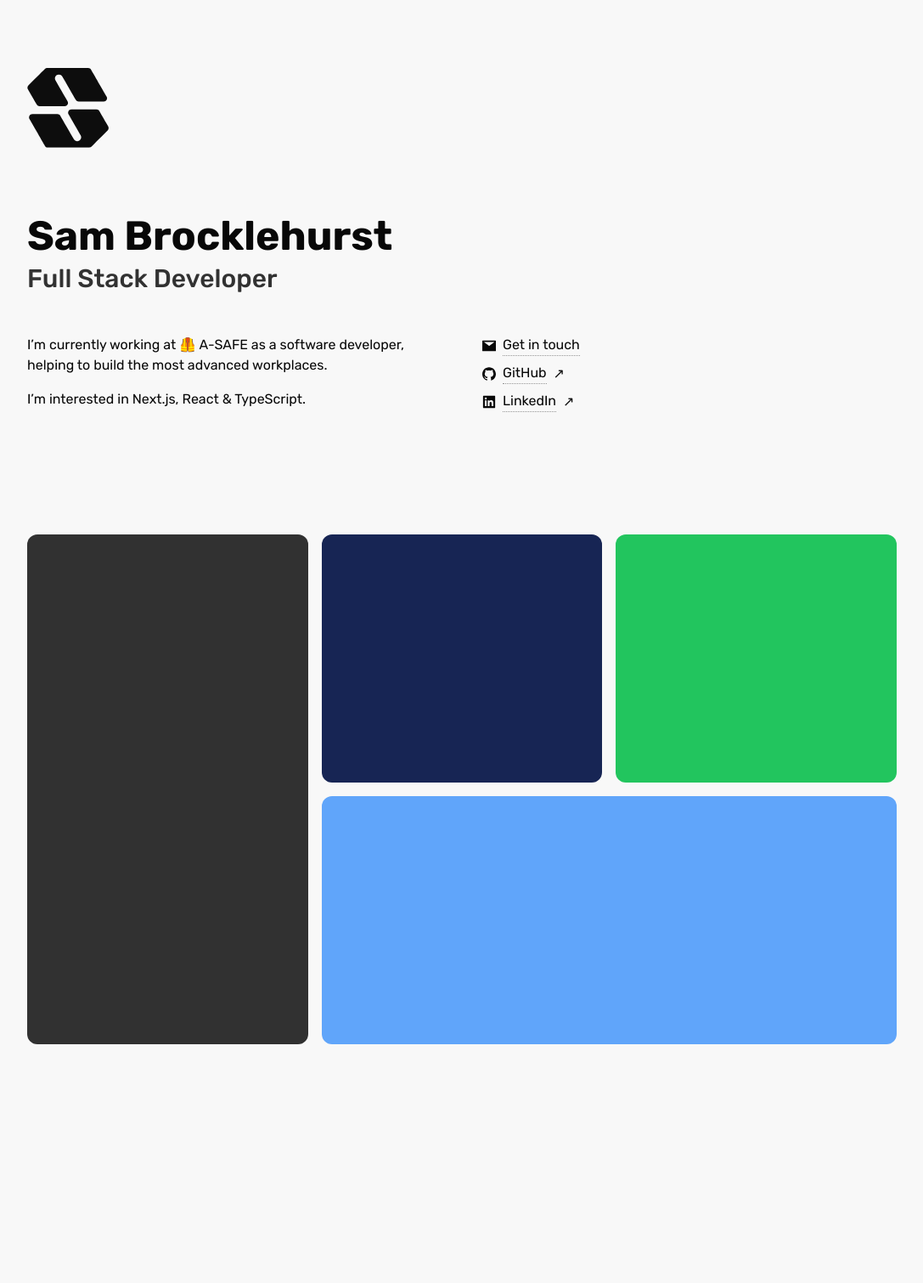
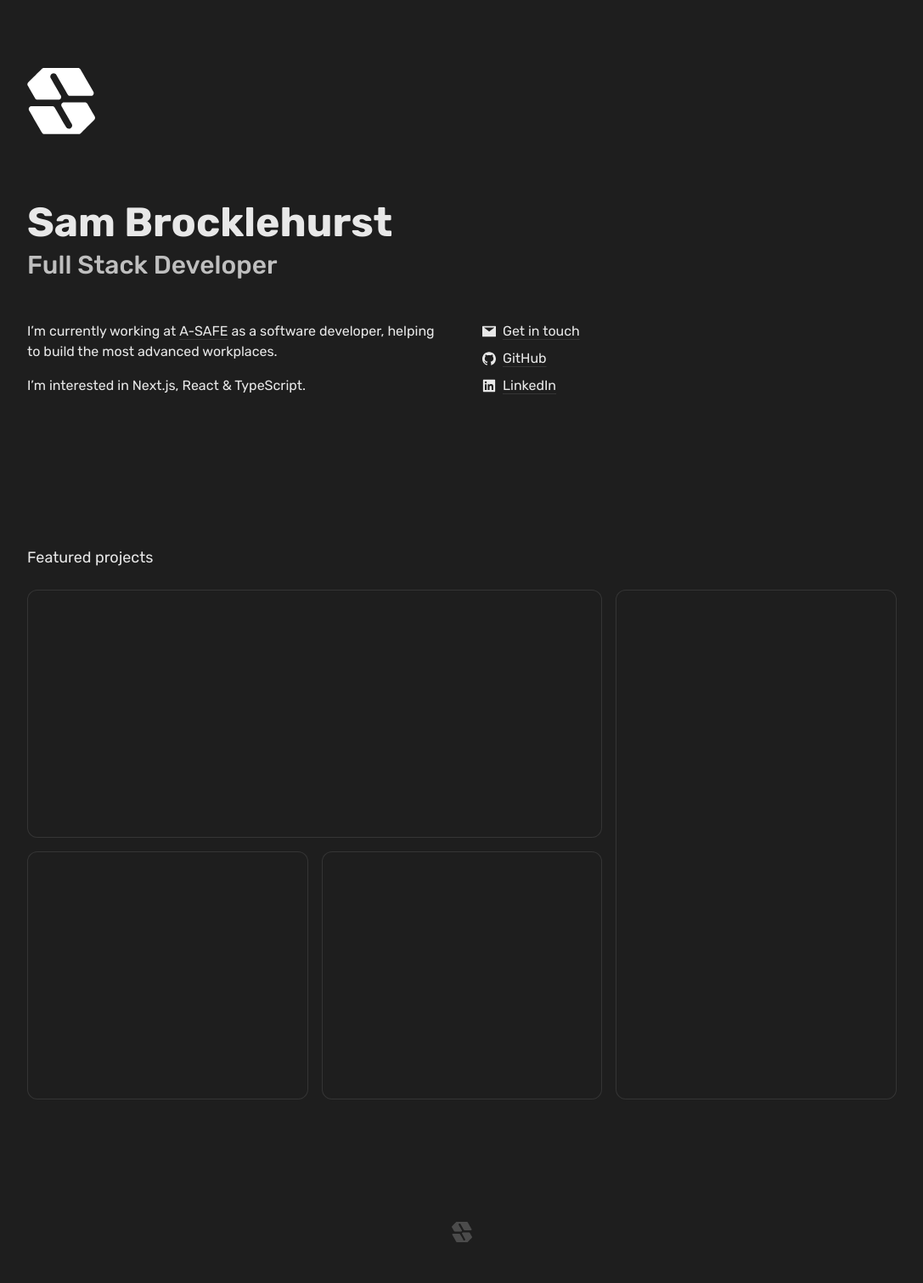
Before and after one commit to sambrock/v4, an Astro site: page / in a window 1280 px wide. Shown: the whole page at 85% size, without its empty margins (96-1183 px from the left). Before the commit the page ends 1373 px from the top, so only its background shows below. Built offline with nearby package versions, Linux system fonts and the light colour scheme; Astro itself is replaced by a stand-in of ours.

Commit message:
adding ui

```diff
--- /dev/null
+++ b/src/components/Footer.astro
@@ -0,0 +1,5 @@
+<footer class="flex items-center justify-center pb-12 gap-6">
+  <div class="w-6">
+    <img src="/logo/logo-w.svg" class="select-none opacity-20" />
+  </div>
+</footer>
--- a/src/components/Hero.astro
+++ b/src/components/Hero.astro
@@ -5,22 +5,27 @@ import MailIcon from '../icons/MailIcon.astro';
 import LinkedInIcon from '../icons/LinkedInIcon.astro';
 ---
 
-<div class="flex flex-col gap-12">
-  <div class="w-24 pt-20 pb-8"><img src="/logo/logo-b.svg" /></div>
+<div class="flex flex-col gap-12 py-8">
+  <div class="w-20 pt-12 pb-8">
+    <img src="/logo/logo-w.svg" class="select-none" />
+  </div>
   <div class="space-y-2">
-    <h1 class="block text-5xl font-bold text-neutral-text">Sam Brocklehurst</h1>
-    <h2 class="block text-3xl font-medium text-black/80">Full Stack Developer</h2>
+    <h1 class="block text-5xl font-bold">Sam Brocklehurst</h1>
+    <h2 class="block text-3xl font-medium opacity-80">Full Stack Developer</h2>
   </div>
   <div class="grid grid-cols-2 gap-12">
     <div class="space-y-4">
-      <p>I’m currently working at 🦺 A-SAFE as a software developer, helping to build the most advanced workplaces.</p>
+      <p>
+        I’m currently working at <Link href="https://www.asafe.com" target="_blank">A-SAFE</Link> as a software developer,
+        helping to build the most advanced workplaces.
+      </p>
       <p>I’m interested in Next.js, React & TypeScript.</p>
     </div>
     <div class="space-y-2 flex flex-col items-start">
       <Link href="mailto:hi@sambrock.com"><MailIcon /><span>Get in touch</span></Link>
-      <Link href="https://github.com/sambrock" target="_blank"><GitHubIcon /><span>GitHub</span> ↗</Link>
+      <Link href="https://github.com/sambrock" target="_blank"><GitHubIcon /><span>GitHub</span></Link>
       <Link href="https://www.linkedin.com/in/sam-brocklehurst/" target="_blank">
-        <LinkedInIcon /><span>LinkedIn</span> ↗
+        <LinkedInIcon /><span>LinkedIn</span>
       </Link>
     </div>
   </div>
--- a/src/components/Link.astro
+++ b/src/components/Link.astro
@@ -8,6 +8,6 @@ const { ...attrs } = Astro.props;
 
 <a
   {...attrs}
-  class={`inline-flex items-center hover:text-primary gap-2 [&>span]:border-dotted [&>span]:border-b [&>span]:border-black/40 ${attrs.class}`}
+  class={`inline-flex items-center gap-2 underline underline-offset-4 decoration-white/10 hover:decoration-white/30 ${attrs.class}`}
   ><slot /></a
 >
--- a/src/components/projects/Projects.astro
+++ b/src/components/projects/Projects.astro
@@ -1,6 +1,9 @@
-<div class="grid gap-4 grid-cols-3 grid-rows-2 my-36 w-full h-[600px]">
-  <div class="bg-black/80 rounded-xl col-start-1 row-start-1 col-span-1 row-span-2 h-full w-full"></div>
-  <div class="bg-blue-950 rounded-xl h-full w-full"></div>
-  <div class="bg-green-500 rounded-xl h-full w-full"></div>
-  <div class="bg-blue-400 rounded-xl col-span-2 row-start-2 row-span-1 h-full w-full"></div>
+<div class="my-36">
+  <h2 class="text-lg mb-6">Featured projects</h2>
+  <div class="grid gap-4 grid-cols-3 grid-rows-2 h-[600px]">
+    <div class="border border-white/10 rounded-xl col-span-2 row-start-1 row-span-1 h-full w-full"></div>
+    <div class="border border-white/10 rounded-xl col-start-3 row-start-1 col-span-1 row-span-2 h-full w-full"></div>
+    <div class="border border-white/10 rounded-xl h-full w-full"></div>
+    <div class="border border-white/10 rounded-xl h-full w-full"></div>
+  </div>
 </div>
--- a/src/layouts/Layout.astro
+++ b/src/layouts/Layout.astro
@@ -7,18 +7,17 @@
     <link rel="preconnect" href="https://fonts.googleapis.com" />
     <link rel="preconnect" href="https://fonts.gstatic.com" crossorigin />
     <link
-      href="https://fonts.googleapis.com/css2?family=Rubik:wght@400;500;600;700;800;900&display=swap"
+      href="https://fonts.googleapis.com/css2?family=Rubik:wght@300;400;500;600;700;800;900&display=swap"
       rel="stylesheet"
     />
 
-    <link rel="apple-touch-icon" sizes="180x180" href="/favicon_3/apple-touch-icon.png" />
-    <link rel="icon" type="image/png" sizes="32x32" href="/favicon_3/favicon-32x32.png" />
-    <link rel="icon" type="image/png" sizes="16x16" href="/favicon_3/favicon-16x16.png" />
+    <link rel="apple-touch-icon" sizes="180x180" href="/favicon/apple-touch-icon.png" />
+    <link rel="icon" type="image/png" sizes="32x32" href="/favicon/favicon-32x32.png" />
+    <link rel="icon" type="image/png" sizes="16x16" href="/favicon/favicon-16x16.png" />
   </head>
   <body>
     <div class="md:max-w-5xl mx-auto">
       <slot />
-      <!-- your content is injected here -->
     </div>
   </body>
 </html>
@@ -26,8 +25,13 @@
 <style is:global>
   * {
     font-family: 'Rubik', sans-serif;
-    background-color: #f8f8f8;
-    color: #080808;
+    background-color: #1e1e1e;
+    color: #e8e8e8;
+  }
+
+  *::selection {
+    background-color: #e8e8e8;
+    color: #1e1e1e;
   }
 
   .debug {
--- a/src/pages/index.astro
+++ b/src/pages/index.astro
@@ -1,4 +1,5 @@
 ---
+import Footer from '../components/Footer.astro';
 import Hero from '../components/Hero.astro';
 import Projects from '../components/projects/Projects.astro';
 import Layout from '../layouts/Layout.astro';
@@ -6,7 +7,8 @@ import Layout from '../layouts/Layout.astro';
 
 <Layout>
   <main>
-		<Hero />
-		<Projects />
+    <Hero />
+    <Projects />
   </main>
+  <Footer />
 </Layout>
--- a/tailwind.config.js
+++ b/tailwind.config.js
@@ -5,10 +5,6 @@ export default {
     extend: {
       colors: {
         primary: '#ff1700',
-        neutral: {
-          text: '#080808',
-          bg: '#f8f8f8',
-        },
       },
     },
   },
```
